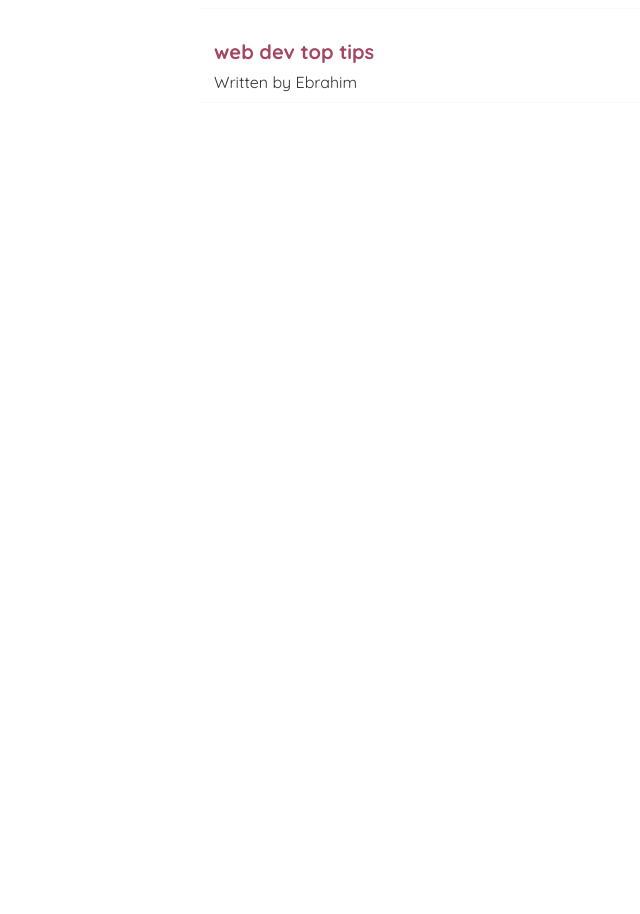
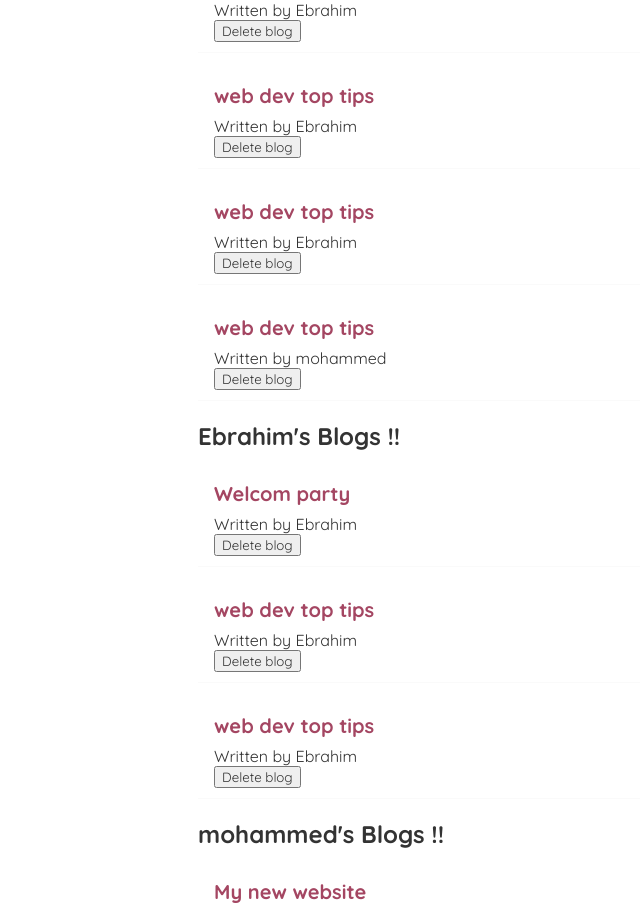
Before and after one commit to Ebrahim-78/react, a React (Create React App) app: page / in a window 1280 px wide. Shown: the part 340-1254 px from the top of the page, without its empty margins (142-782 px from the left). Before the commit the page ends 800 px from the top, so only its background shows below. Built offline with nearby package versions, Linux system fonts and the light colour scheme.

Commit message:
add delet button

```diff
--- a/src/Blog-list.js
+++ b/src/Blog-list.js
@@ -1,4 +1,4 @@
-const BlogList = ({blog,title}) => {
+const BlogList = ({blog, title, handelDelete}) => {
 
     return (
         <div className="blog-list">
@@ -7,6 +7,7 @@ const BlogList = ({blog,title}) => {
                 <div className="blog-preview" key={blog.id}>
                     <h2>{blog.title}</h2>
                     <p>Written by {blog.auther} </p>
+                    <button onClick={() => handelDelete(blog.id)}>Delete blog</button>
                 </div>
             ))}
         </div>
--- a/src/Home.js
+++ b/src/Home.js
@@ -1,17 +1,28 @@
-import { useState } from "react";
+import { useState , useEffect} from "react";
 import BlogList from "./Blog-list";
 
 const Home = () => {
-    // let name = 'mario'
     const [blog, setBlogs] = useState([
-        {title: 'My new website', body:' lorem ispum',auther:'mario', id: 1},
-        {title: 'Welcom party', body:' lorem ispum',auther:'yoshi', id: 2},
+        {title: 'My new website', body:' lorem ispum',auther:'mohammed', id: 1},
+        {title: 'Welcom party', body:' lorem ispum',auther:'Ebrahim', id: 2},
         {title: 'web dev top tips', body:' lorem ispum',auther:'Ebrahim', id:3},
+        {title: 'web dev top tips', body:' lorem ispum',auther:'Ebrahim', id:4},
+        {title: 'web dev top tips', body:' lorem ispum',auther:'mohammed', id:5},
     ])
+    const handelDelete =(id) => {
+        const newBlogs = blog.filter(blog => blog.id !== id )
+        setBlogs(newBlogs);
 
+    }
+    useEffect(() => {
+        console.log('use effect ran ')
+        console.log(blog)
+    });
     return (
         <div className="home">
-        <BlogList blog={blog} title = "All Blogs" />
+        <BlogList blog={blog} title = "All Blogs !!" handelDelete={handelDelete}/>
+        <BlogList blog={blog.filter((blog => blog.auther === 'Ebrahim'))} title = "Ebrahim's Blogs !!" handelDelete={handelDelete} />
+        <BlogList blog={blog.filter((blog => blog.auther === 'mohammed'))} title = "mohammed's Blogs !!" handelDelete={handelDelete} />
         </div>
     );
 }
```
